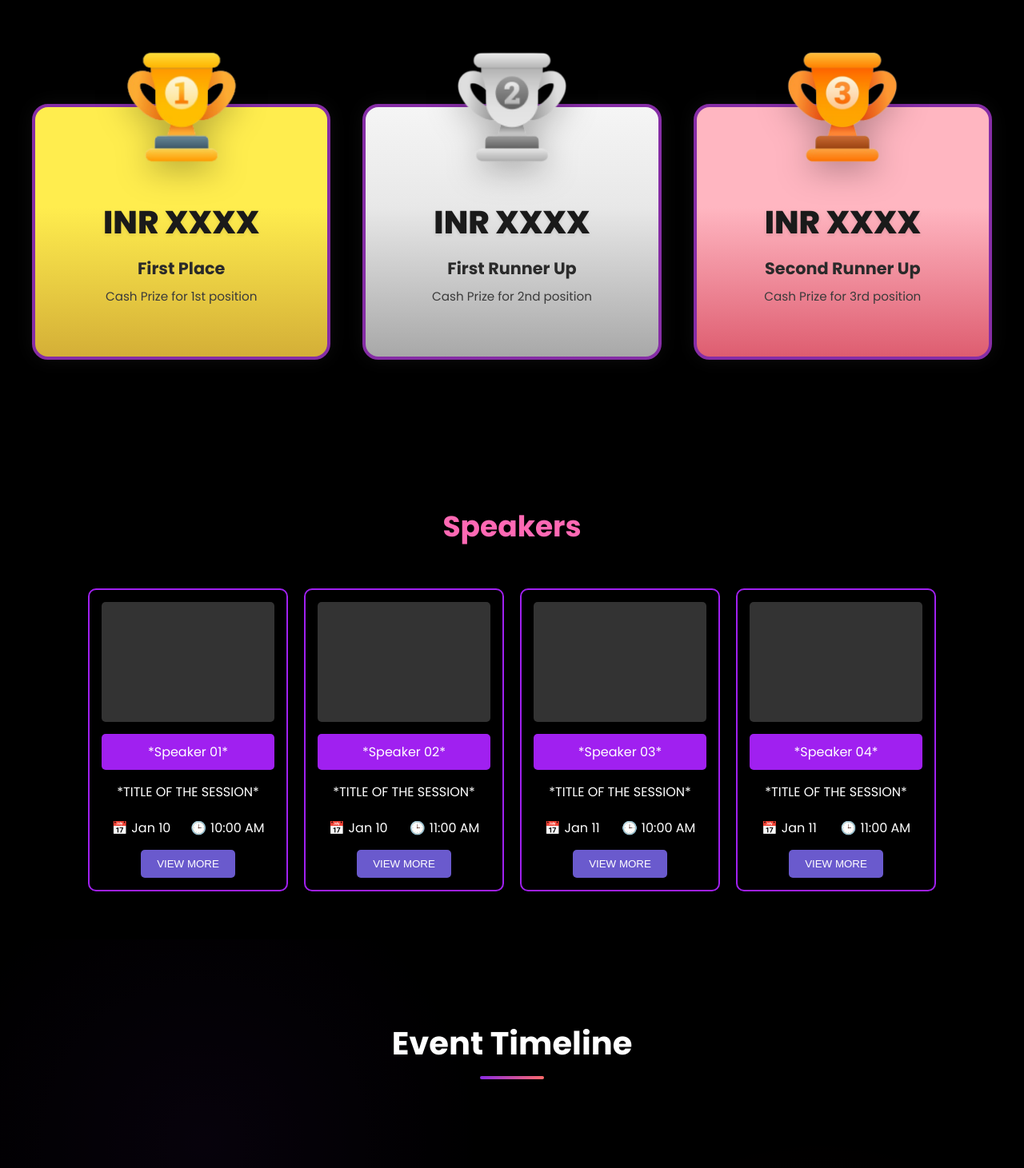
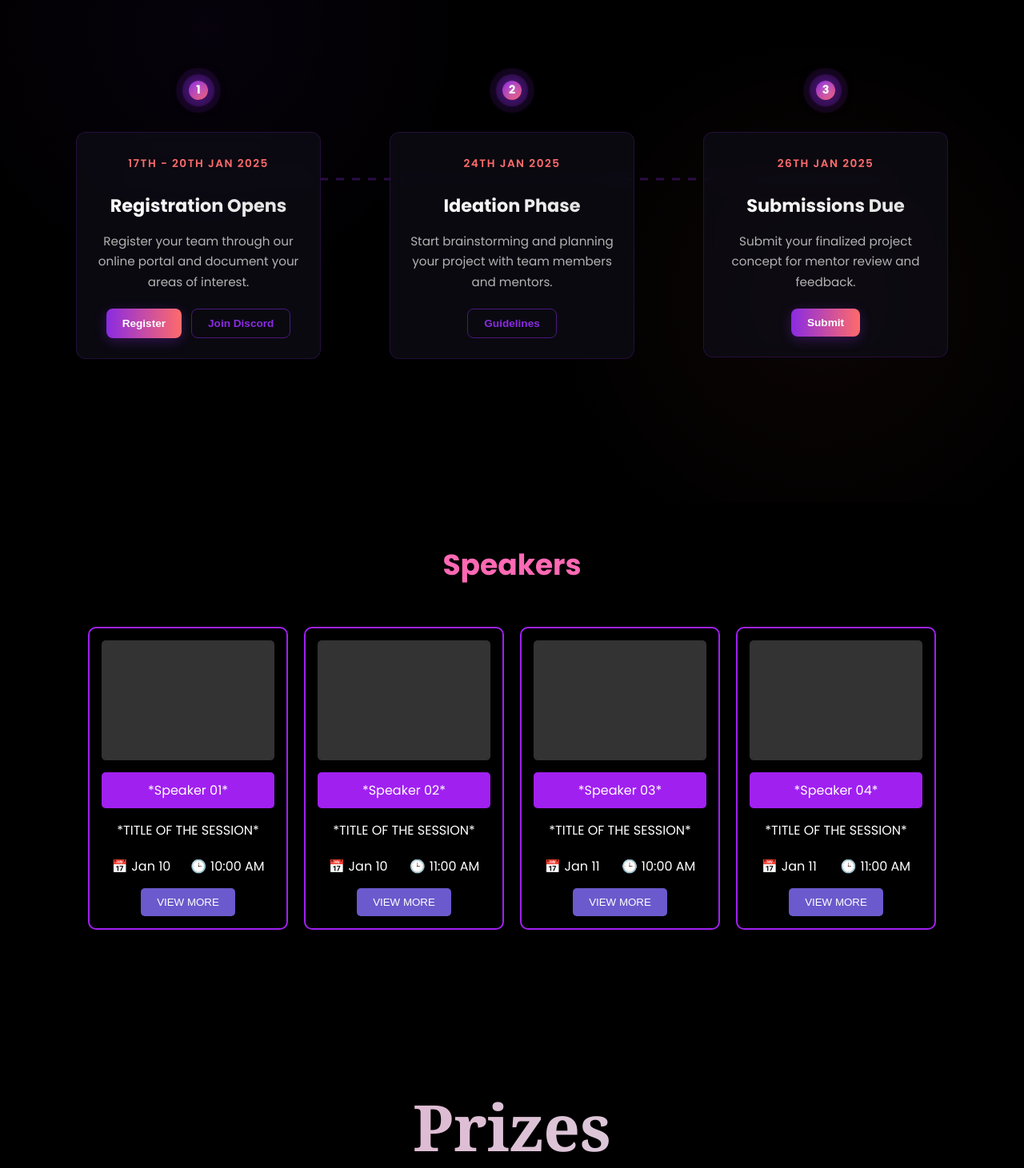
Before and after one commit to ssyy21/Open-Source-Week-2025, a React (Create React App) app: page / in a window 1280 px wide. Shown: the part 3149-4610 px from the top of the page at 80% size. Built offline with nearby package versions, Linux system fonts and the light colour scheme.

Commit message:
Update App.js

```diff
--- a/src/App.js
+++ b/src/App.js
@@ -3,12 +3,12 @@ import React from 'react';
 import Hero from './components/Hero';
 import About from './components/About';
 import Themes from './components/Themes';
-import Prizes from './components/Prizes';
-import './App.css';
-import Footer from "./components/Footer";
 import Timeline from "./components/Timeline";
 import Speakers from "./components/Speakers";
+import Prizes from './components/Prizes';
 import FAQ from "./components/FAQ";
+import Footer from "./components/Footer";
+import './App.css';
 
 function App() {
   return (
@@ -17,16 +17,11 @@ function App() {
       <Hero />
       <About />
       <Themes />
-
-<main>
-  <Prizes />
-  <Speakers />
-  <Timeline />
-  <FAQ />
-
-  <Footer />
-</main>
-
+      <Timeline />
+      <Speakers />
+      <Prizes />
+      <FAQ />
+      <Footer />
     </div>
   );
 }
```
